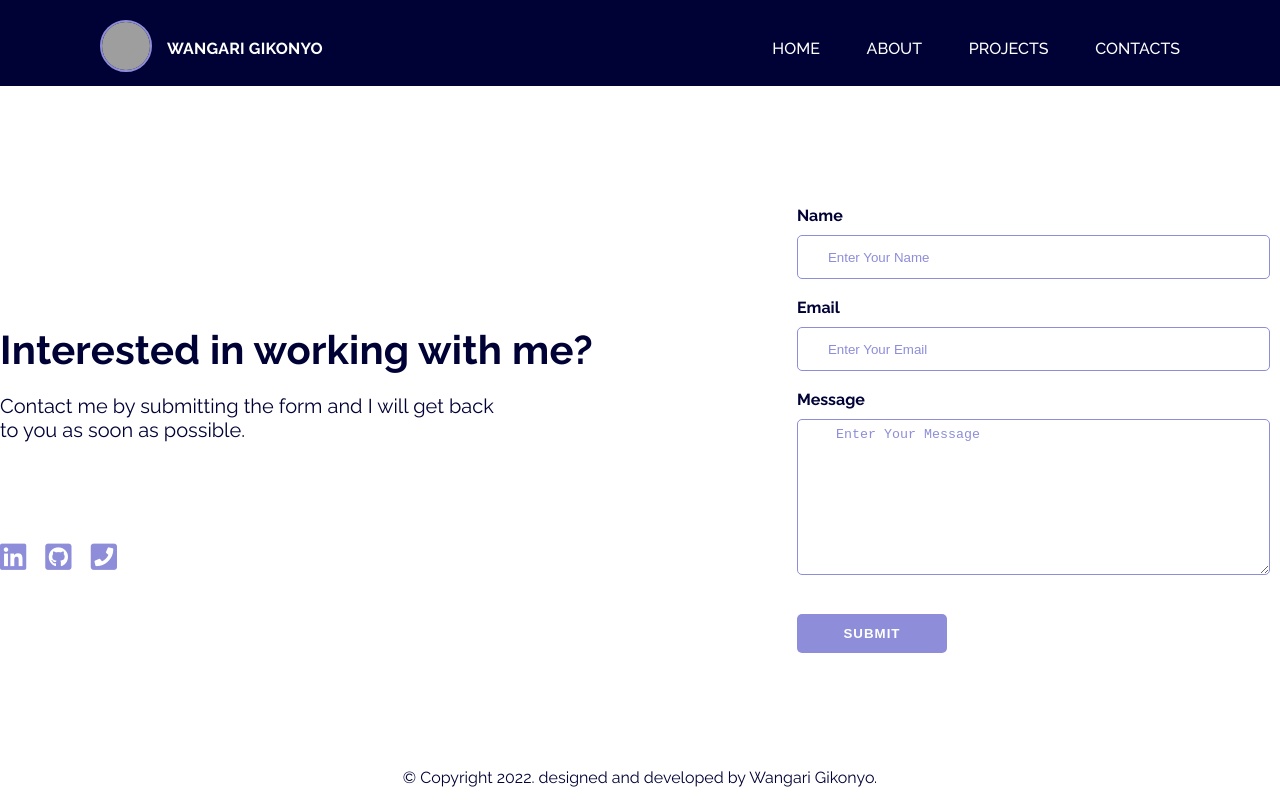
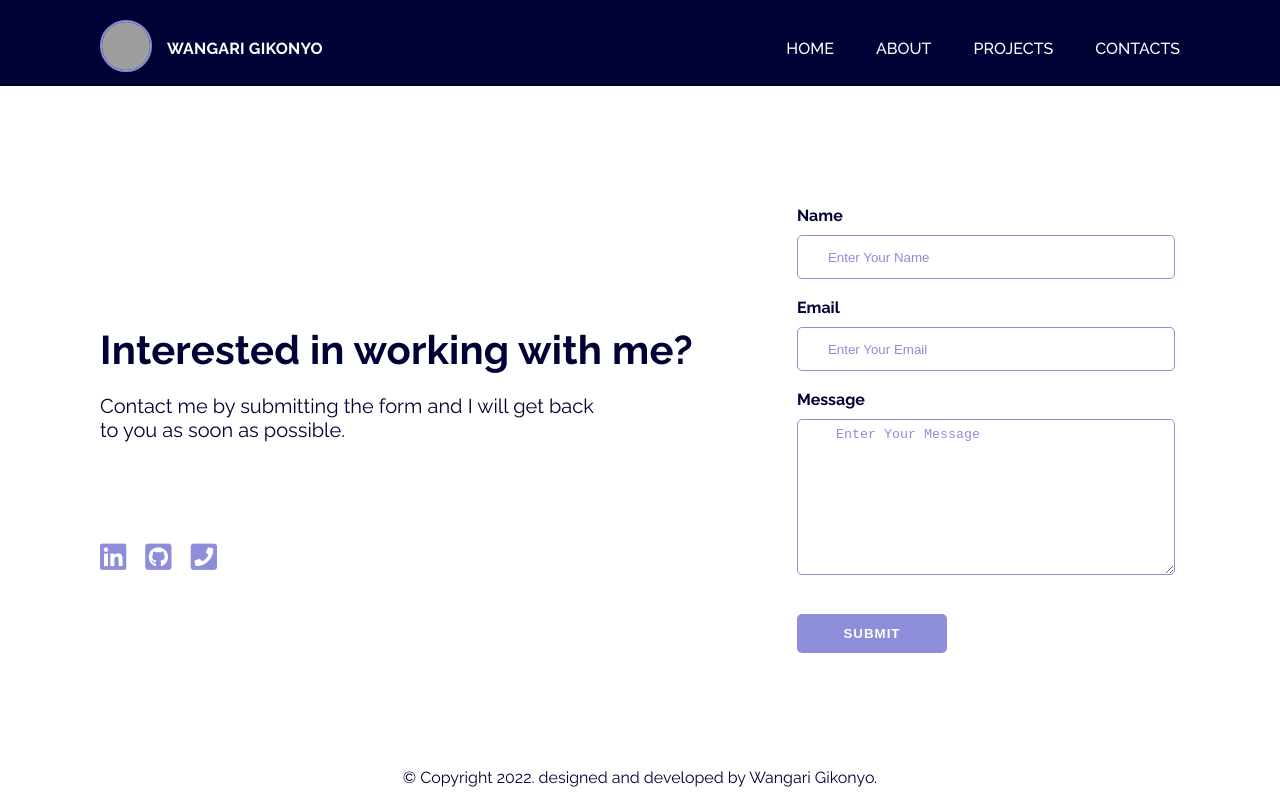
Before and after one commit to WangariGikonyo/wangari_gikonyo, a plain HTML site: page Contact.html in a window 1280 px wide. Drawn offline with Linux system fonts and the light colour scheme; grey boxes are pictures that could not be loaded.

Commit message:
contact page responsive

```diff
--- a/Contact.html
+++ b/Contact.html
@@ -23,17 +23,18 @@
                 </div>
 
             </div>
-            <div class=" left-nav">
-                <ul>
-                    <li class="no-mobile"><a href="">HOME</a></li>
-                    <li class="no-mobile"><a href="./About.html">ABOUT</a></li>
-                    <li class="no-mobile"><a href="./Projects.html">PROJECTS</a></li>
-                    <li class="no-mobile"><a href="./Contact.html">CONTACTS</a></li>
-                    <li class="mobile-bar"><i class="fas fa-bars"></i></li>
+            <div class="  left-nav " id="myTopnav">
+                <div class="parent-nav">
+                 <a class="no-mobile" href="">HOME</a>
+                 <a class="no-mobile" href="./About.html">ABOUT</a>
+                 <a class="no-mobile" href="./Projects.html">PROJECTS</a>
+                 <a class="no-mobile" href="./Contact.html">CONTACTS</a>
+                 <a class="mobile-bar" href=""><i onclick="myFunction()" class="fas fa-bars"></i></a>
+                </div>
 
-                </ul>
          </div>
         </div>
+        <div id="contact">
             <div class="contact-me">
                 <div class="  contact-text">
                     <div>
@@ -73,5 +74,9 @@
         </div>
 
 
+
+    </div>
+
+
 </body>
 </html>
--- a/css/style.css
+++ b/css/style.css
@@ -245,10 +245,13 @@ hr{
     margin-bottom: 30px;
     margin-top: 30px;
 }
+#contact{padding-bottom: 10px;}
 .contact-me{
     display: grid;
     grid-template-columns: auto auto;
     margin-top: 120px;
+    padding-left: 100px;
+    padding-right: 100px;
 }
 .contact-me .contact-form input{
     display: block;
@@ -572,7 +575,8 @@ hr{
     .contact-me{
         display: block;
         margin-top: unset;
-        margin-bottom: 40px;
+        padding-left: 20px;
+        padding-right: 20px;
     }
     .contact-text{
         padding-top: 30px;
```
Lines whose indentation alone changed are shown as unchanged.
